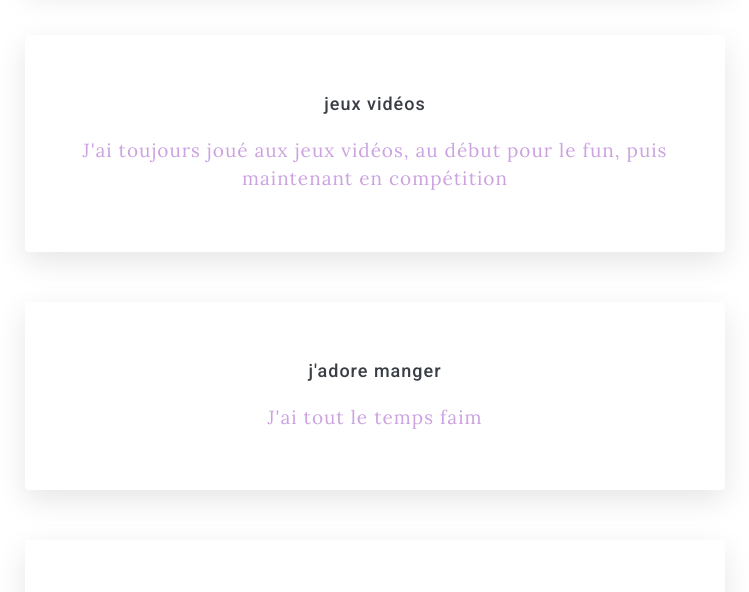
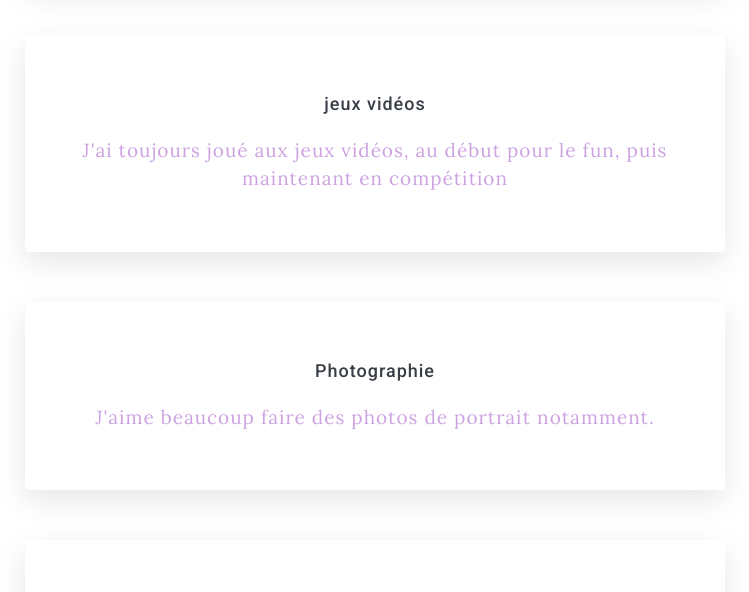
Before and after one commit to alexandre9lorillere/profil, a plain HTML site: page index.html in a window 1280 px wide. Shown: the part 992-1584 px from the top of the page, without its empty margins (265-1014 px from the left). Drawn offline with Linux system fonts and the light colour scheme.

Commit message:
c'est ok

```diff
--- a/index.html
+++ b/index.html
@@ -37,9 +37,9 @@
 			</div>
 
 			<div class="card-white">
-				<h2>j'adore manger</h2>
+				<h2>Photographie</h2>
 				<p>
-					J'ai tout le temps faim
+					J'aime beaucoup faire des photos de portrait notamment.
 				</p>
 			</div>
 
```
